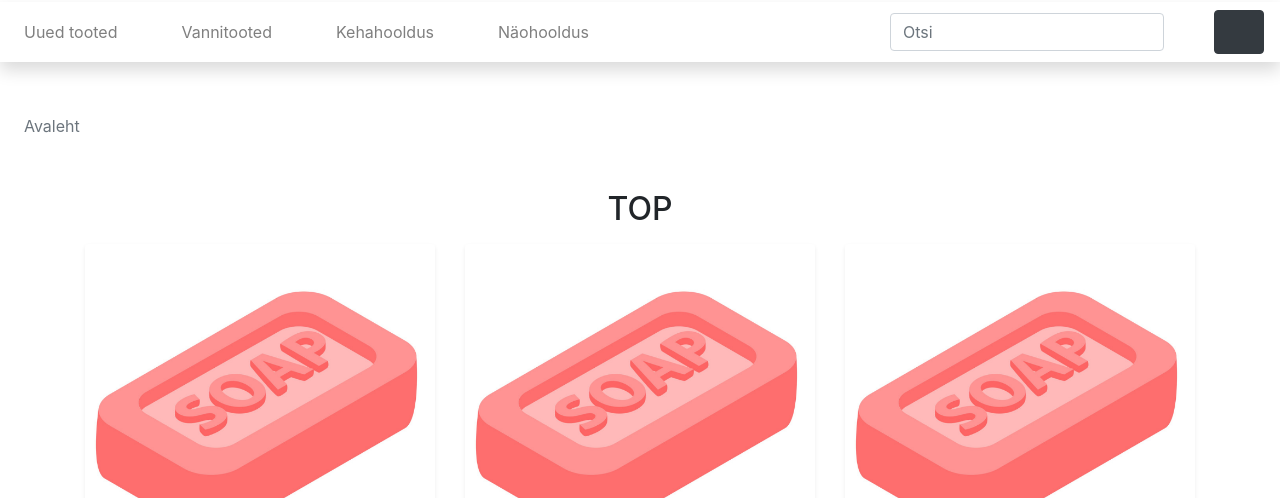
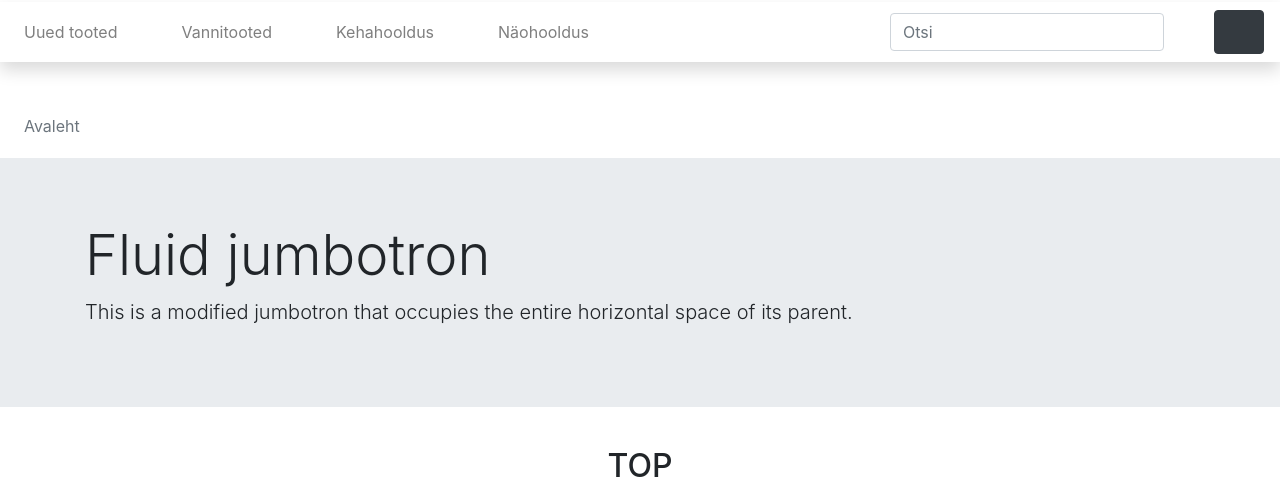
Before and after one commit to arttiraasuke/yl3, a plain HTML site: page index.html in a window 1280 px wide. Shown: the part 254-752 px from the top of the page. Drawn offline with nearby package versions, Linux system fonts and the light colour scheme.

Commit message:
testing jumbotron

```diff
--- a/index.html
+++ b/index.html
@@ -81,7 +81,12 @@
             </nav>
         </section>
         <!-- jumbotron --->
-        <!-- TODO! --->
+        <div class="jumbotron jumbotron-fluid">
+            <div class="container">
+              <h1 class="display-4">Fluid jumbotron</h1>
+              <p class="lead">This is a modified jumbotron that occupies the entire horizontal space of its parent.</p>
+            </div>
+          </div>
         <!-- tooted --->
         <section>
             <div class="container">
```
